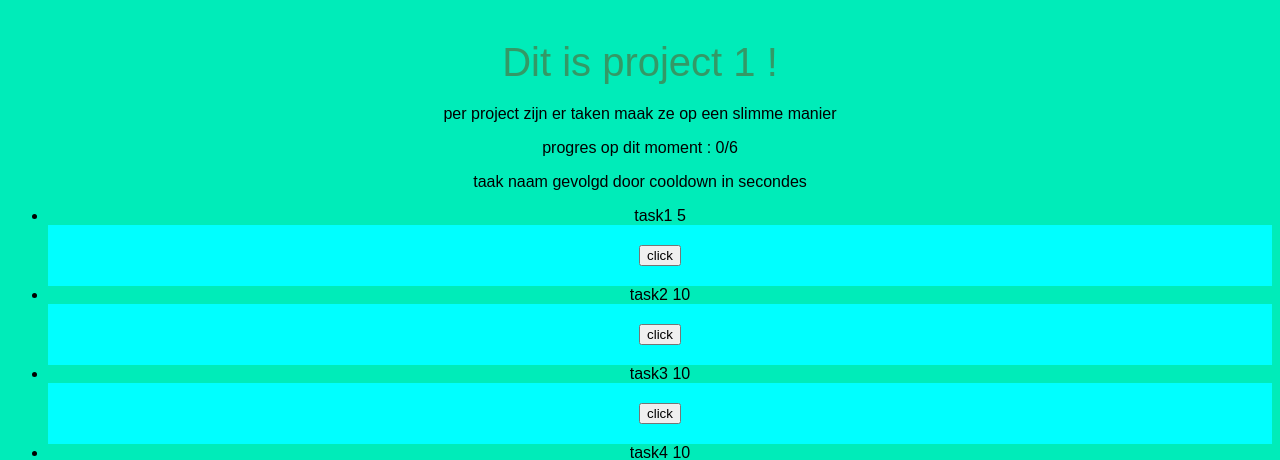
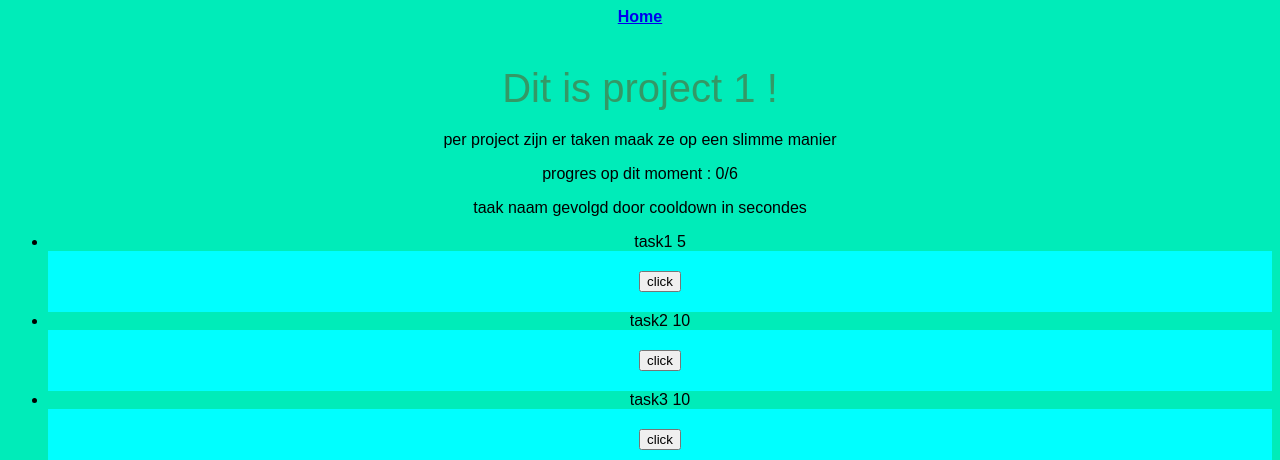
Before and after one commit to fjwillemsen/Dev6B, a Flask app: page /project/ in a window 1280 px wide. Shown: the top 460 px of the page. Run offline with Flask 2, Linux system fonts and the light colour scheme.

Commit message:
home button van alex gejat

```diff
--- a/templates/Projects.html
+++ b/templates/Projects.html
@@ -43,7 +43,7 @@ h1{
 }</style></head>
 <title>trollie</title>
 <body>
-
+    <a href="/"><b>Home</b></a>
     <h1>Dit is {{pName}} !</h1>
 
     <p>per project zijn er taken maak ze op een slimme manier</p>
```
Also changed, not shown: 2 other files.
